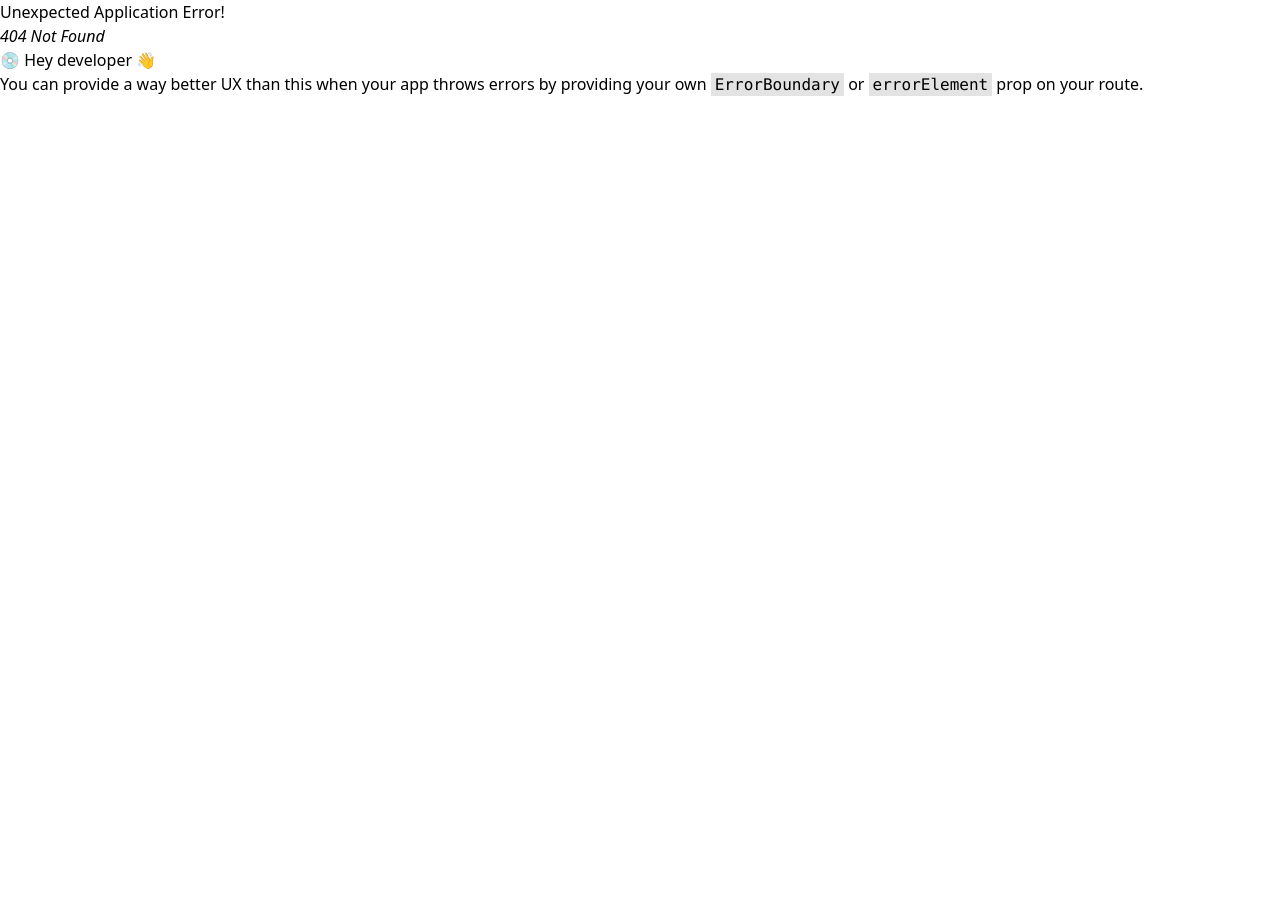
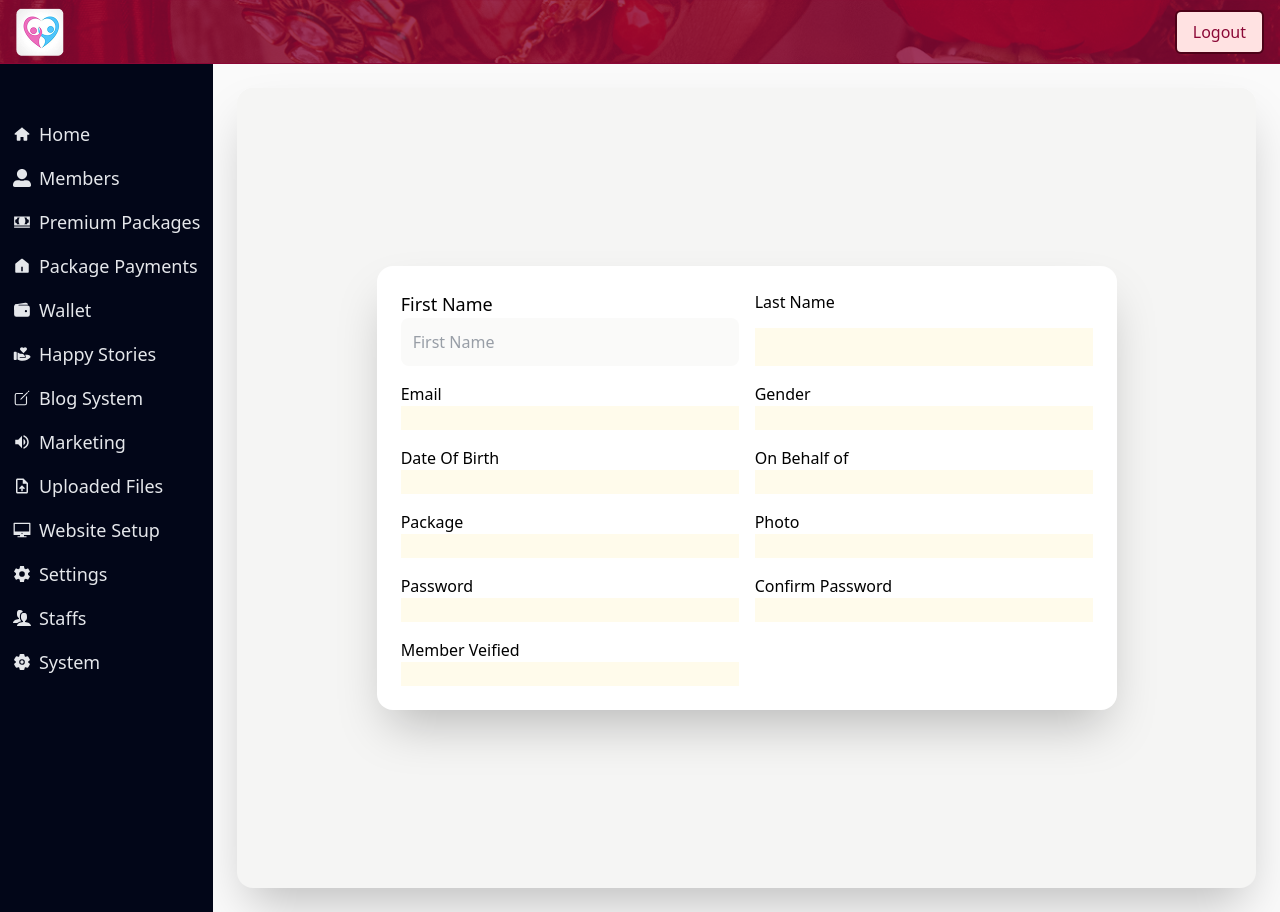
Before and after one commit to iamshreyashjain/JainShadiAdminPanel, a React (Vite) app: page /home/members/createmember in a window 1280 px wide. Before the commit this address had no page. Before the commit the page ends 800 px from the top, so only its background shows below. Built offline with nearby package versions, Linux system fonts and the light colour scheme; sample sign-in values are in the browser's storage.

Commit message:
underWork+Search-Pagination+

```diff
--- /dev/null
+++ b/src/Components/Members/CreateMember/CreateMember.jsx
@@ -0,0 +1,89 @@
+import { useState } from "react";
+
+
+export default function CreateMember() {
+
+    const [formData, setFormData] = useState({
+        name: "",
+        email: "",
+        phone: "",
+        address: "",
+        city: "",
+        state: "",
+        zip: "",
+        country: "",
+    });
+
+
+
+    const handleChange = (e) => {
+        setFormData({ ...formData, [e.target.name]: e.target.value });
+    };
+
+    const handleSubmit = (e) => {
+        e.preventDefault();
+        console.log("Form Data Submitted:", formData);
+    }
+
+    return (
+        <div className="flex items-center justify-center m-4 rounded-2xl p-4 shadow-2xl bg-stone-100 h-screen">
+            <form
+                onSubmit={handleSubmit}
+                className="grid grid-cols-2 gap-4 bg-white rounded-2xl shadow-2xl p-6 w-9/12"
+            >
+                <label className="flex flex-col ">
+                   <span className ="text-lg font-extralight">First Name</span>
+                    <input
+                        className="bg-stone-50 p-3 rounded-lg text-gray-700 font-light"
+                        type="text"
+                        name="name"
+                        value={formData.name}
+                        onChange={handleChange}
+                        placeholder="First Name" />
+                </label>
+                <label className="grid grid-cols-1">
+                    Last Name
+                    <input className="bg-amber-50" type="text" name="name" />
+                </label>
+                <label className="grid grid-cols-1">
+                Email
+                    <input className="bg-amber-50" type="text" name="name" />
+                </label>
+                <label className="grid grid-cols-1">
+                Gender
+                    <input className="bg-amber-50" type="text" name="name" />
+                </label>
+                <label className="grid grid-cols-1">
+                Date Of Birth
+                    <input className="bg-amber-50" type="text" name="name" />
+                </label>
+                <label className="grid grid-cols-1">
+                    On Behalf of
+                    <input className="bg-amber-50" type="text" name="name" />
+                </label>
+                <label className="grid grid-cols-1">
+                Package
+                    <input className="bg-amber-50" type="text" name="name" />
+                </label>
+                <label className="grid grid-cols-1">
+                    Photo
+                    <input className="bg-amber-50" type="text" name="name" />
+                </label>
+
+                <label className="grid grid-cols-1">
+                Password
+                    <input className="bg-amber-50" type="text" name="name" />
+                </label>
+                <label className="grid grid-cols-1">
+                Confirm Password
+                    <input className="bg-amber-50" type="text" name="name" />
+                </label>
+                <label className="grid grid-cols-1">
+                Member Veified
+                    <input className="bg-amber-50" type="text" name="name" />
+                </label>
+
+            </form>
+        </div>
+    )
+}
--- a/src/Components/Members/Members.jsx
+++ b/src/Components/Members/Members.jsx
@@ -6,6 +6,7 @@ import { IoIosArrowDown } from "react-icons/io";
 import { PiDotsThreeOutlineVertical } from "react-icons/pi";
 import { CgSearch } from "react-icons/cg";
 import Pagination from "../Pagination";
+import { Link } from "react-router-dom";
 
 function Members() {
   const data = [
@@ -132,6 +133,8 @@ function Members() {
     },
   ];
 
+  const [search, setSearch] = useState("");
+
   const [currentData, setCurrentData] = useState(data);
   const [visibleDropdown, setVisibleDropdown] = useState(null);
 
@@ -143,15 +146,20 @@ function Members() {
     setVisibleDropdown(null);
   };
 
+  const handleChange = (e) =>{
+    e.preventDefault();
+    setSearch(e.target.value)
+  }
+
   return (
     <>
       <MembersTitle />
       <div className="flex justify-between items-center m-4">
         <span className="text-xl font-medium ">Free Members</span>
-        <button className="flex items-center bg-rose-900 text-white p-2 gap-2 rounded-md">
+        <Link to = "/home/members/createmember" className="flex items-center bg-rose-900 text-white p-2 gap-2 rounded-md">
           <BsPlusCircleDotted size={22} />
-          Add New Member
-        </button>
+           Add New Member
+        </Link>
       </div>
 
       <div className="overflow-x-auto m-4 rounded-2xl p-4 shadow-2xl">
@@ -161,8 +169,8 @@ function Members() {
             <IoIosArrowDown />
           </div>
 
-          <div className="flex p-2 bg-white drop-shadow-xl items-center w-4/12 justify-between my-4 rounded-md ">
-            <span className="text-sm text-gray-900 font-thin">Search</span>
+          <div className="flex  bg-white drop-shadow-xl items-center w-4/12 justify-between my-4 rounded-md ">
+            <input type="text" className="text-sm text-gray-900 font-thin outline-0 flex-grow p-3 px-4" value={search} onChange={handleChange} placeholder="Search" />
             <CgSearch size={22} />
           </div>
         </div>
--- /dev/null
+++ b/src/Components/Members/data.js
@@ -0,0 +1,123 @@
+ const data = [
+    {
+      key: 1,
+      id: 2065376,
+      userCode: 122113,
+      name: "Shreyash Jain",
+      img: imgIcon,
+      gender: "Male",
+      profileReported: 2,
+      memberSince: "2021-09-01",
+      memberStatus: "Active",
+    },
+    {
+      key: 2,
+      id: 2065372,
+      userCode: 122113,
+      name: "Niraj thapa",
+      img: imgIcon,
+      gender: "Male",
+      profileReported: 0,
+      memberSince: "2021-09-01",
+      memberStatus: "Unactive",
+    },
+    {
+      key: 3,
+      id: 2065379,
+      userCode: 122113,
+      name: "Raam Kukreja",
+      img: imgIcon,
+      gender: "Male",
+      profileReported: 5,
+      memberSince: "2021-09-01",
+      memberStatus: "Active",
+    },
+    {
+      key: 4,
+      id: 4065379,
+      userCode: 122113,
+      name: "Shreya Jain",
+      img: imgIcon,
+      gender: "Female",
+      profileReported: 5,
+      memberSince: "2021-09-01",
+      memberStatus: "Unactive",
+    },
+    {
+      key: 5,
+      id: 6065379,
+      userCode: 122113,
+      name: "Michael Doe",
+      img: imgIcon,
+      gender: "Male",
+      profileReported: 5,
+      memberSince: "2021-09-01",
+      memberStatus: "Active",
+    },
+    {
+      key: 6,
+      id: 5065379,
+      userCode: 122113,
+      name: "Jaya Goswami",
+      img: imgIcon,
+      gender: "Female",
+      profileReported: 5,
+      memberSince: "2021-09-01",
+      memberStatus: "Unactive",
+    },
+    {
+      key: 7,
+      id: 1065379,
+      userCode: 122113,
+      name: "John Doe",
+      img: imgIcon,
+      gender: "Male",
+      profileReported: 5,
+      memberSince: "2021-09-01",
+      memberStatus: "Active",
+    },
+    {
+      key: 8,
+      id: 8065379,
+      userCode: 122113,
+      name: "John Doe",
+      img: imgIcon,
+      gender: "Male",
+      profileReported: 5,
+      memberSince: "2021-09-01",
+      memberStatus: "Active",
+    },
+    {
+      key: 9,
+      id: 2965379,
+      userCode: 122113,
+      name: "John Doe",
+      img: imgIcon,
+      gender: "Male",
+      profileReported: 5,
+      memberSince: "2021-09-01",
+      memberStatus: "Unactive",
+    },
+    {
+      key: 10,
+      id: 2065479,
+      userCode: 122113,
+      name: "John Doe",
+      img: imgIcon,
+      gender: "Male",
+      profileReported: 5,
+      memberSince: "2021-09-01",
+      memberStatus: "Unactive",
+    },
+    {
+      key: 11,
+      id: 2065479,
+      userCode: 122113,
+      name: "John Doe",
+      img: imgIcon,
+      gender: "Male",
+      profileReported: 5,
+      memberSince: "2021-09-01",
+      memberStatus: "Unactive",
+    },
+  ];
--- a/src/main.jsx
+++ b/src/main.jsx
@@ -17,7 +17,10 @@ import { WebsiteSetup } from "./Components/WebsiteSetup/WebsiteSetup.jsx";
 import { Settings } from "./Components/Settings/Settings.jsx";
 import { Staffs } from "./Components/Staffs/Staffs.jsx";
 import { System } from "./Components/System/System.jsx";
+
+//MEMBERS
 import Members from "./Components/Members/Members.jsx";
+import CreateMember from "./Components/Members/CreateMember/CreateMember.jsx";
 
 const router = createBrowserRouter([
   { path: "/", element: <App /> },
@@ -31,6 +34,7 @@ const router = createBrowserRouter([
     children: [
       { path: "/home", element: <Dashboard /> },
       { path: "/home/members", element: <Members /> },
+      { path: "/home/members/createmember", element: <CreateMember /> },
       { path: "/home/premiumPackages", element: <PremiumPackages /> },
       { path: "/home/packagePayments", element: <PackagePayments /> },
       { path: "/home/wallet", element: <Wallet /> },
```
